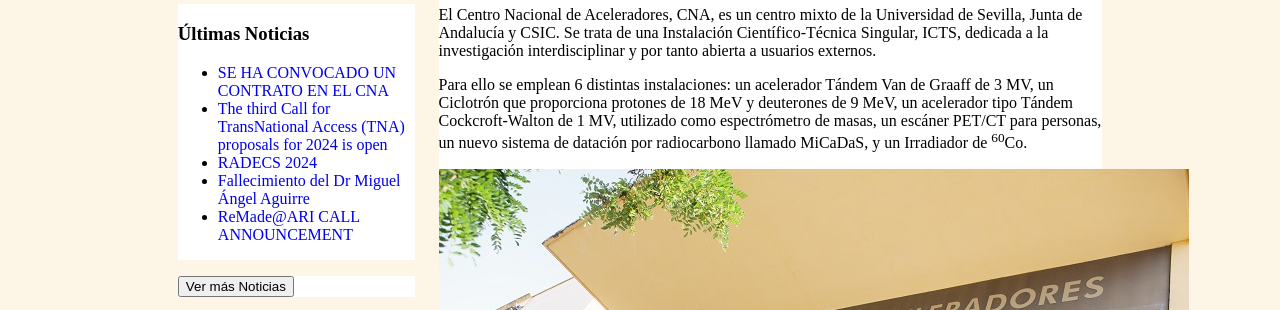
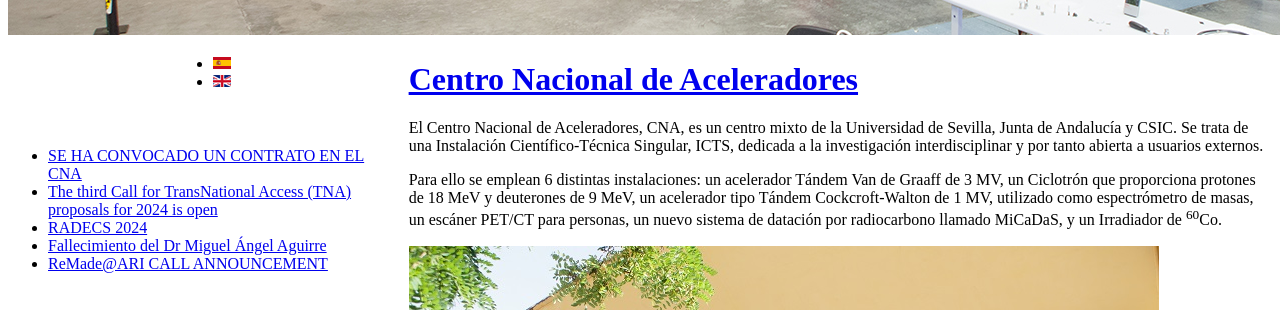
Before and after one commit to Iricasper/Tema-3, a plain HTML site: page Ejercicio Practico Flex 2/indexflex.html in a window 1280 px wide. Shown: the part 730-1040 px from the top of the page. Drawn offline with Linux system fonts and the light colour scheme.

Commit message:
Acelerador con grid

```diff
--- /dev/null
+++ b/Ejercicio Practico Flex 2/css/grid.css
@@ -0,0 +1,35 @@
+.nav ul {
+  display: flex;
+  flex-direction: column;
+}
+
+.logo {
+  text-align: center;
+}
+
+.logo img {width: 33%;}
+
+
+
+.contenedor {
+  display: grid;
+  grid-template: 1fr 4fr 1fr 2fr 4fr / 1fr 3fr;
+  grid-template-areas:
+  "idiomas ppal"
+  "noticias ppal"
+  "btn ppal"
+  "rrss ppal"
+  ". ppal";
+  gap: 1%;
+  justify-items: center;
+}
+
+.idiomas {grid-area: idiomas}
+
+.noticias {grid-area: noticias}
+
+.noticias-btn {grid-area: btn}
+
+.redes-sociales {grid-area: rrss}
+
+.contenedor-principal {grid-area: ppal}
--- a/Ejercicio Practico Flex 2/indexflex.html
+++ b/Ejercicio Practico Flex 2/indexflex.html
@@ -4,7 +4,7 @@
     <meta charset="UTF-8" />
     <meta name="viewport" content="width=device-width, initial-scale=1.0" />
     <title>Document</title>
-    <link rel="stylesheet" href="./css/estilos.css" />
+    <link rel="stylesheet" href="./css/grid.css" />
   </head>
   <body>
     <div class="nav">
@@ -48,7 +48,7 @@
     </div>
 
     <div class="contenedor">
-      <div class="contenedor-lateral">
+      <!-- <div class="contenedor-lateral"> -->
       <div class="idiomas">
         <ul>
           <li>
@@ -72,14 +72,12 @@
         </ul>
       </div>
 
-        <div class="noticias-container">
+      <!-- <div class="noticias-container"> -->
       <h3>Últimas Noticias</h3>
       <div class="noticias">
         <ul>
           <li>
-                <a href="#"
-                  ><span>SE HA CONVOCADO UN CONTRATO EN EL CNA</span></a
-                >
+            <a href="#"><span>SE HA CONVOCADO UN CONTRATO EN EL CNA</span></a>
           </li>
           <li>
             <a href="#"
@@ -102,7 +100,7 @@
           </li>
         </ul>
       </div>
-        </div>
+      <!-- </div> -->
 
       <div class="noticias-btn">
         <form action="#">
@@ -169,7 +167,7 @@
           </div>
         </div>
       </div>
-      </div>
+      <!-- </div> -->
 
       <div class="contenedor-principal">
         <h1><a href="#">Centro Nacional de Aceleradores</a></h1>
```
Also changed, not shown: Ejercicio Practico Flex 2/css/flex.css (renamed from Ejercicio Practico Flex 2/css/estilos.css). Lines whose indentation alone changed are shown as unchanged.
